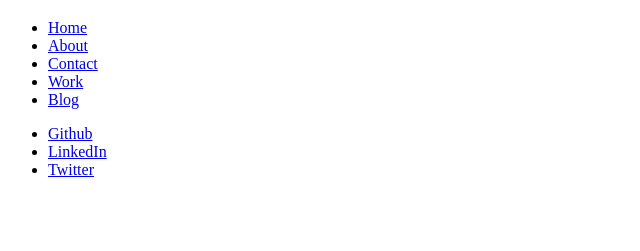
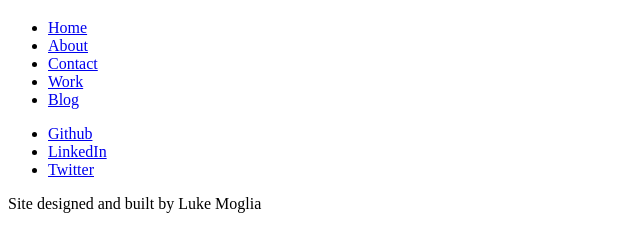
Before and after one commit to LukeMoglia/PersonalWebsite, a plain HTML site: page root/about.html in a window 1280 px wide. Shown: the part 61-312 px from the top of the page, without its empty margins (0-640 px from the left). Drawn offline with Linux system fonts and the light colour scheme.

Commit message:
added text into the footer

```diff
--- a/root/about.html
+++ b/root/about.html
@@ -30,7 +30,7 @@
         </ul>
     </div>
     <div id="footer">
-
+        <p>Site designed and built by Luke Moglia</p>
     </div>
 
 
```
Also changed, not shown: root/blog.html (+1 -1 lines), root/contact.html (+1 -1 lines), root/index.html (+1 -1 lines), root/work.html (+1 -1 lines). Lines whose indentation alone changed are shown as unchanged.
